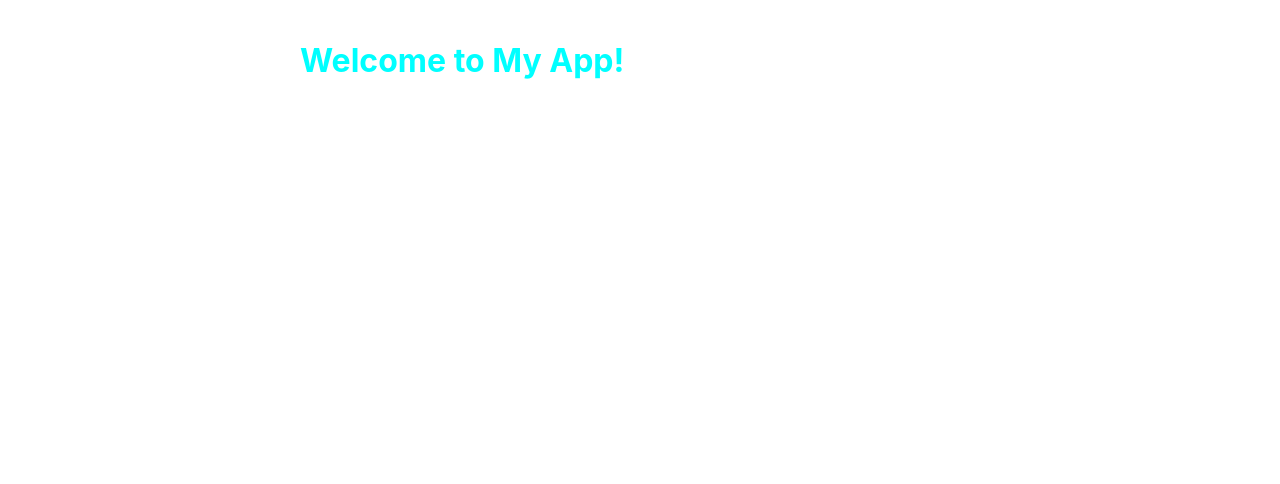
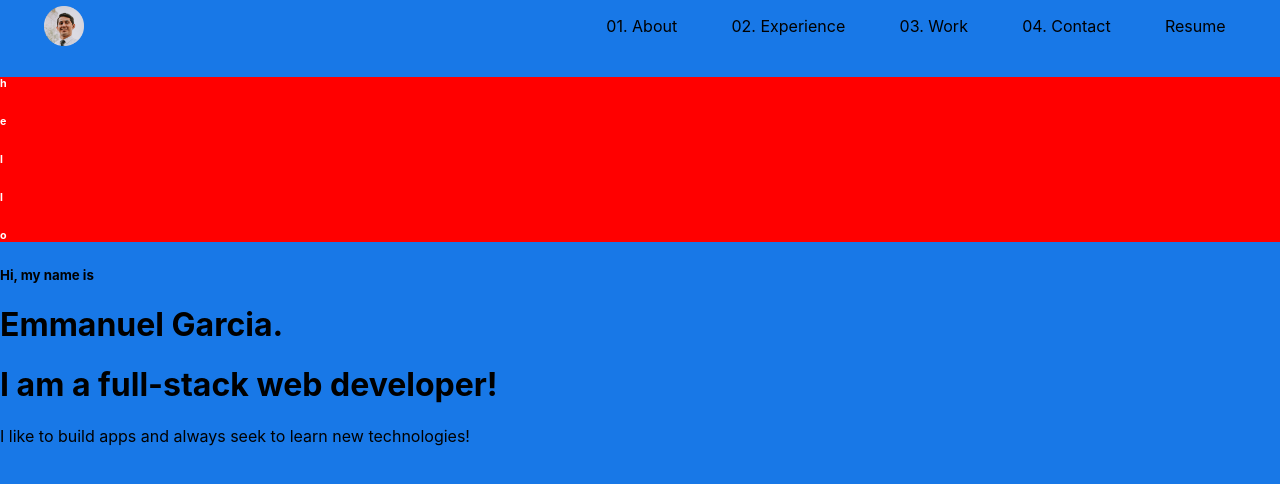
Before and after one commit to emmanuel-a-g/myPage, a Next.js app: page / in a window 1280 px wide. Shown: the top 484 px of the page. Built offline with nearby package versions, Linux system fonts and the light colour scheme.

Commit message:
setting up page navbar and left sidebar

```diff
--- /dev/null
+++ b/components/home/aside.js
@@ -0,0 +1,14 @@
+import styles from "./aside.module.css"
+function Aside() {
+  return (
+    <aside className={styles.theAside}>
+    <h6 className={styles.item}>h</h6>
+    <h6 className={styles.item}>e</h6>
+    <h6 className={styles.item}>l</h6>
+    <h6 className={styles.item}>l</h6>
+    <h6 className={styles.item}>o</h6>
+    </aside>
+  )
+}
+
+export default Aside;
--- /dev/null
+++ b/components/home/aside.module.css
@@ -0,0 +1,7 @@
+.theAside {
+  background-color: red;
+  grid-column: 1 / span 1;
+}
+.item {
+  color: white;
+}
--- /dev/null
+++ b/components/home/hero.js
@@ -0,0 +1,12 @@
+import { Fragment } from "react";
+function Hero() {
+  return (
+    <Fragment>
+    <h5>Hi, my name is</h5>
+    <h1>Emmanuel Garcia.</h1>
+    <h1>I am a full-stack web developer!</h1>
+    <p>I like to build apps and always seek to learn new technologies!</p>
+  </Fragment>)
+}
+
+export default Hero;
--- /dev/null
+++ b/components/home/navigation.js
@@ -0,0 +1,19 @@
+import styles from "./navigation.module.css";
+function Navigation() {
+  return (
+    <nav className={styles.navigation}>
+      <div className={styles.imageDiv}>
+        <img className={styles.image} src="./emmanuelCircle.png" alt="Picture of Emmanuel G"/>
+      </div>
+      <ul className={styles.navList}>
+        <li className={styles.navItem}>01. About</li>
+        <li className={styles.navItem}>02. Experience</li>
+        <li className={styles.navItem}>03. Work</li>
+        <li className={styles.navItem}>04. Contact</li>
+        <li className={styles.navItem}>Resume</li>
+      </ul>
+    </nav>
+  );
+}
+
+export default Navigation;
--- /dev/null
+++ b/components/home/navigation.module.css
@@ -0,0 +1,45 @@
+.navigation {
+  width: 100%;
+  grid-row: 1 / span 1;
+  grid-column: 1 / span 3;
+  display: grid;
+  /* justify-content: flex-end; */
+  grid-template-columns: 10% auto 60%;
+  padding: 0;
+  margin: 0;
+}
+
+.navList {
+  grid-column: 3 / span 1;
+  display: flex;
+  justify-content: space-evenly;
+  align-items: center;
+}
+
+.navItem {
+  display: inline;
+}
+
+.imageDiv {
+  grid-column: 1 / span 1;
+  display: flex;
+  align-items: center;
+  justify-content: center;
+}
+.image {
+  width: 40px;
+  height: auto;
+}
+
+@media only screen and (max-width: 800px) {
+  .navigation {
+    background-color: pink;
+    grid-template-columns: 10% 90%;
+  }
+  .navList {
+    grid-column: 2 / span 1;
+  }
+  .navItem {
+    font-size: .75rem;
+  }
+}
--- /dev/null
+++ b/components/layout/layout.js
@@ -0,0 +1,20 @@
+import { Fragment } from "react";
+import Navigation from "../home/navigation";
+import Aside from "../home/aside";
+import Head from "next/head";
+import styles from "./layout.module.css";
+
+function Layout(props) {
+  return (
+    <div className={styles.layout}>
+      <Head>
+      <title>Emmanuel Garcia</title>
+      </Head>
+      <Navigation />
+      <Aside/>
+      <main>{props.children}</main>
+    </div>
+  );
+}
+
+export default Layout;
--- /dev/null
+++ b/components/layout/layout.module.css
@@ -0,0 +1,7 @@
+.layout {
+  background-color: royalblue;
+  display: grid;
+  grid-template-columns: 5% 90% 5%;
+  grid-template-rows: auto;
+  display: inline;
+}
--- a/pages/_app.js
+++ b/pages/_app.js
@@ -1,6 +1,16 @@
-import  "../styles/index.css";
+import "../styles/index.css";
+import Layout from "../components/layout/layout";
+import Head from "next/head";
 function MyApp({ Component, pageProps }) {
-  return <Component {...pageProps} />
+  return (
+    <Layout>
+      <Head>
+        <meta name="viewport" content="width=device-width, initial-scale=1"/>
+        <meta charSet="UTF-8"/>
+      </Head>
+      <Component {...pageProps} />
+    </Layout>
+  );
 }
 
 export default MyApp;
--- /dev/null
+++ b/pages/_document.js
@@ -0,0 +1,17 @@
+import Document, { Html, Head, Main, NextScript } from "next/document";
+
+class MyDocument extends Document {
+  render() {
+    return (
+      <Html lang="en">
+        <Head />
+        <body>
+          <Main />
+          <NextScript />
+        </body>
+      </Html>
+    );
+  }
+}
+
+export default MyDocument;
--- a/pages/index.js
+++ b/pages/index.js
@@ -1,8 +1,10 @@
+import Hero from "../components/home/hero";
+import { Fragment } from "react";
 function HomePage() {
   return (
-    <div>
-      <h1>Welcome to My App!</h1>
-    </div>
+    <Fragment>
+      <Hero />
+    </Fragment>
   );
 }
 
--- a/styles/index.css
+++ b/styles/index.css
@@ -1,10 +1,7 @@
 body {
   font-family: 'SF Pro Text', 'SF Pro Icons', 'Helvetica Neue', 'Helvetica',
     'Arial', sans-serif;
-  padding: 20px 20px 60px;
-  max-width: 680px;
+  max-width: 100vw;
   margin: 0 auto;
+  background-color: #1878E7;
 }
-h1 {
-  color: aqua;
-}
```
Also changed, not shown: public/emmanuelCircle.png (added).
